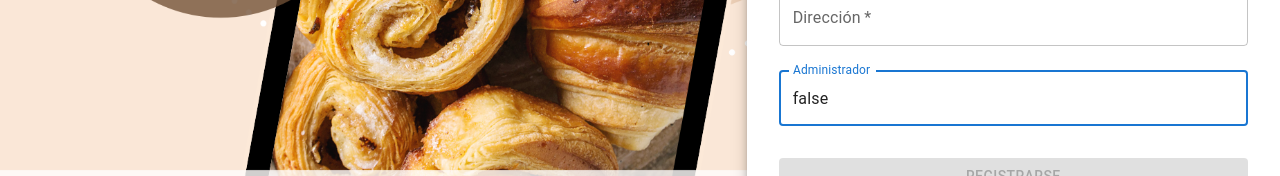
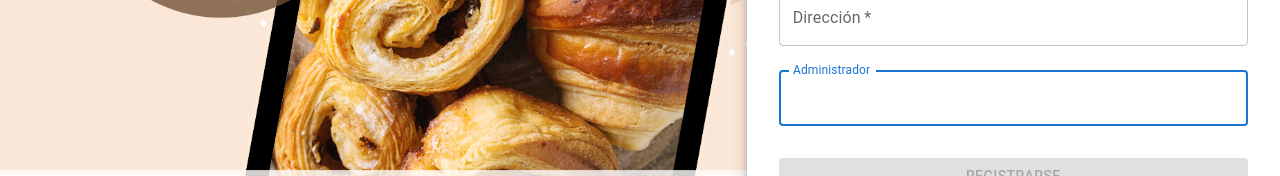
Before and after one commit to FiamaTalavera/E-Commerce-Front, a React (Create React App) app: page /user/register in a window 1280 px wide. Shown: the part 650-826 px from the top of the page. Built offline with nearby package versions, Linux system fonts and the light colour scheme; no server answers.

Commit message:
hotfix register

```diff
--- a/src/components/Register.js
+++ b/src/components/Register.js
@@ -34,7 +34,7 @@ const Register = ({ updateUser }) => {
     confirmPassword: "",
     last_name: "",
     address: "",
-    is_admin: false,
+    snippet: "",
   });
 
   const handleChange = (e) => {
@@ -319,12 +319,12 @@ const Register = ({ updateUser }) => {
                 margin="normal"
                 fullWidth
                 type="text"
-                id="is_admin"
+                id="snippet"
                 label="Administrador"
-                name="is_admin"
-                value={data.is_admin}
+                name="snippet"
+                value={data.snippet}
                 onChange={handleChange}
-                autoComplete="is_admin"
+                autoComplete="snippet"
                 autoFocus
               />
 
```
